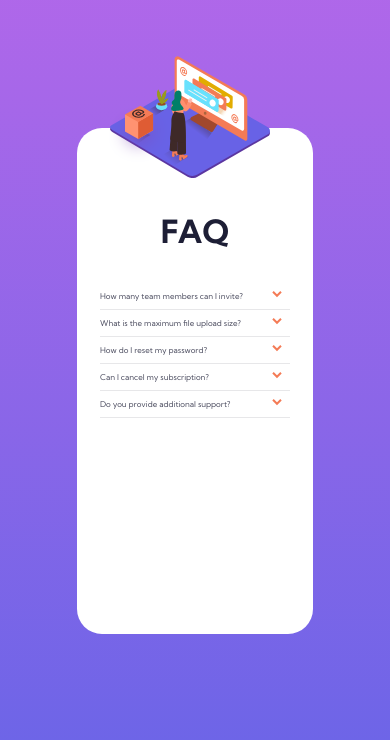
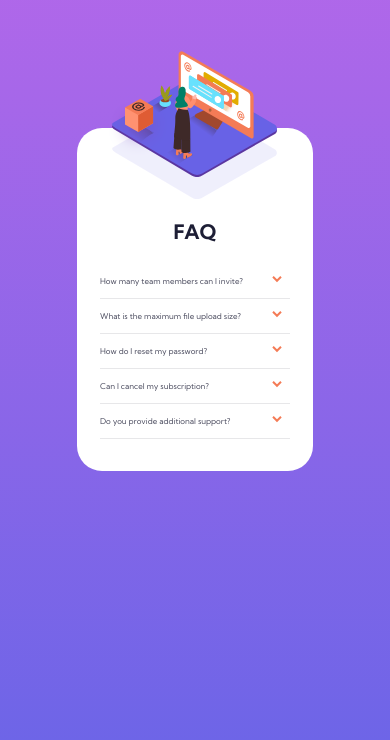
Before and after one commit to OlloClark/faq-accordion, a plain HTML site: page index.html in a window 390 px wide. Drawn offline with Linux system fonts and the light colour scheme.

Commit message:
adding height: fit-content

```diff
--- a/style.css
+++ b/style.css
@@ -28,6 +28,7 @@ html, .body {
 	margin-left: 20em;
 	margin-right: 20em;
 	width: 60em;
+	height: fit-content;
 	padding: 2em;
 	padding-top: 1em;
 	overflow: hidden;
@@ -138,13 +139,16 @@ html, .body {
 		display: flex;
 		flex-direction: column;
 		width: 230px;
-		height: 500px;
+		height: fit-content;
 		align-items: center;
 		text-align: center;
 		margin: 1em;
 		margin-top: 8em;
 		padding: 0.2em;
+		padding-bottom: 2em;
 		overflow: visible;
+		background-size: 70%;
+		background-position: 50% -50%;
 	}
 
 	#tileRight {
@@ -164,30 +168,39 @@ html, .body {
 		align-items: center;
 		padding: 0;
 		margin: 0px;
+		margin-top: 20px;
 	}
 
 	.accordion {
 		width: 190px;
 		font-size: 8px;
+		padding-top: 1.5em;
+		padding-bottom: 1.5em;
 	}
 
 	.dropdown {
-		width: 160px;
+		width: 175px;
+		text-align: left;
 		font-size: 8px;
+		padding-right: 2em;
 	}
 
 	#graphicLarge {
 		position: absolute;
-		width: 160px;
-		top: -75px;
-		left: -85px;
+		width: 165px;
+		top: -80px;
+		left: -83px;
 
 	}
 
 	#graphicSmall  {
 		width: 60px;
 		left: 48px;
-		top: 105px;
+		top: 98px;
+	}
+
+	#FAQ {
+		font-size: 20px;
 	}
 
 }
```
Also changed, not shown: app.js (+0 -11 lines).
